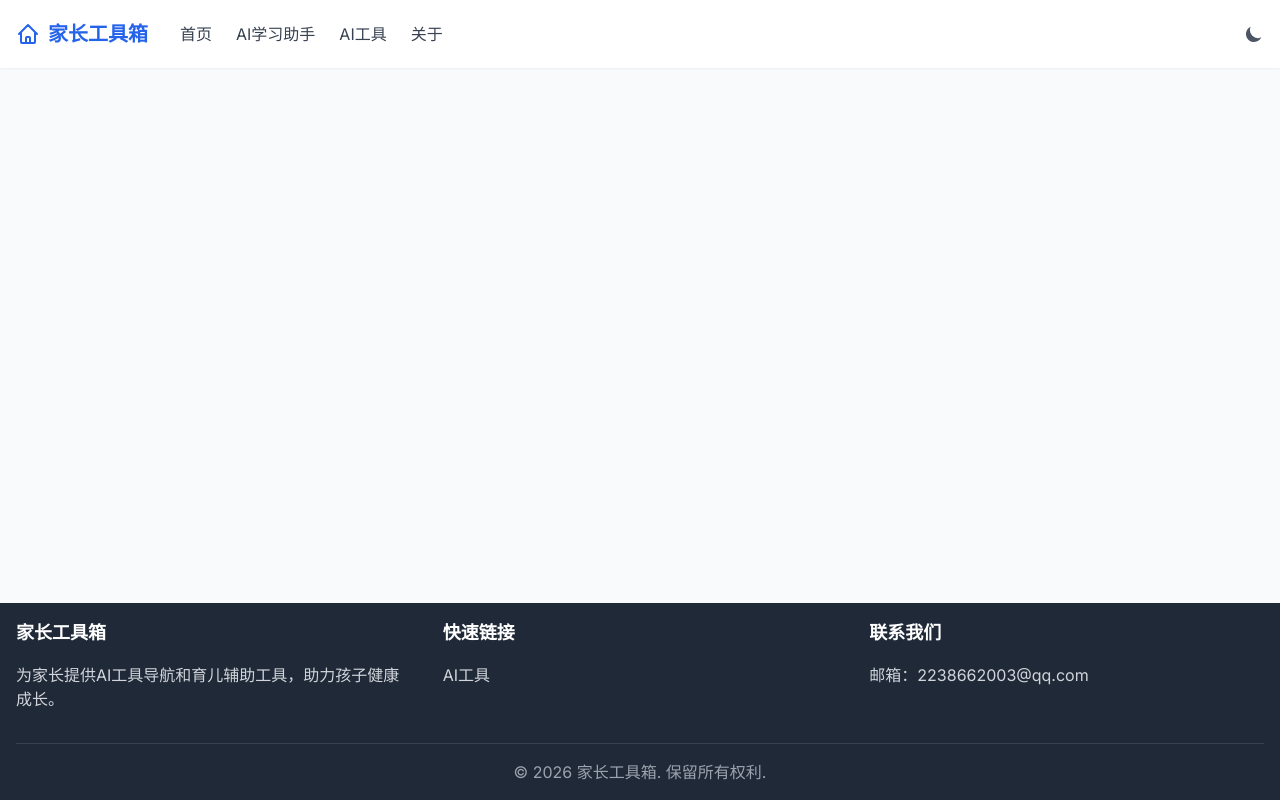
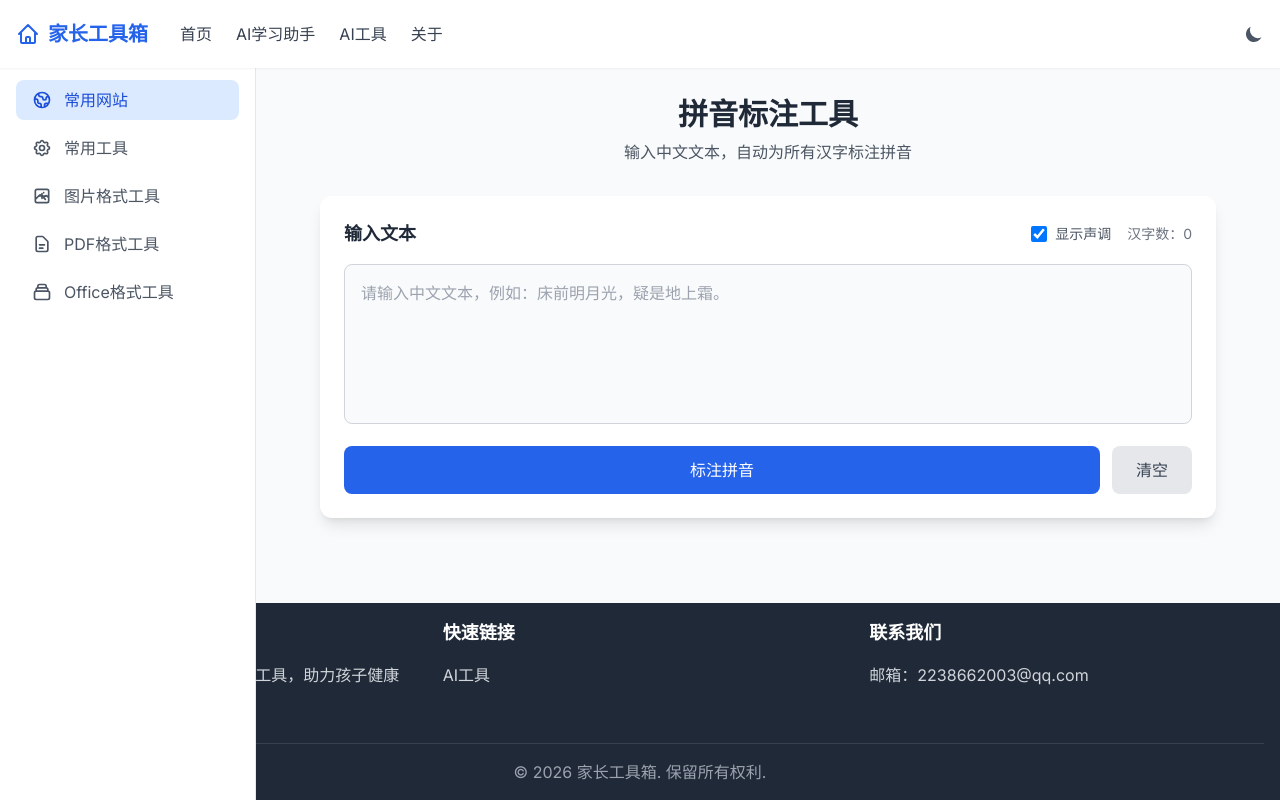
Before and after one commit to DazhiFe/parent-toolkit, a Vue app: page /pinyin-annotation in a window 1280 px wide. Built offline with nearby package versions, Linux system fonts and the light colour scheme.

Commit message:
feat: 添加拼音标注工具到语文模块

```diff
--- a/src/router/index.js
+++ b/src/router/index.js
@@ -49,6 +49,11 @@ const router = createRouter({
       component: () => import('../views/AncientPoetryView.vue')
     },
     {
+      path: '/pinyin-annotation',
+      name: 'pinyin-annotation',
+      component: () => import('../views/PinyinAnnotationView.vue')
+    },
+    {
       path: '/image-to-pdf',
       name: 'image-to-pdf',
       component: () => import('../views/ImageToPdfView.vue')
--- /dev/null
+++ b/src/views/PinyinAnnotationView.vue
@@ -0,0 +1,223 @@
+<script setup>
+import { ref, computed } from 'vue'
+import { pinyin } from 'pinyin-pro'
+import SideNav from '../components/SideNav.vue'
+
+const inputText = ref('')
+const showTone = ref(true)
+const showResult = ref(false)
+
+const resultHtml = computed(() => {
+  if (!inputText.value.trim()) return ''
+
+  const chars = inputText.value.split('')
+  let html = ''
+
+  chars.forEach(char => {
+    if (/[\u4e00-\u9fa5]/.test(char)) {
+      const py = pinyin(char, { toneType: showTone.value ? 'symbol' : 'num' })
+      html += `<span class="pinyin-char"><span class="pinyin-text">${py}</span><span class="hanzi">${char}</span></span>`
+    } else if (/\s/.test(char)) {
+      html += `<span class="space-char">&nbsp;</span>`
+    } else {
+      html += `<span class="other-char"><span class="pinyin-text">&nbsp;</span><span class="hanzi">${char}</span></span>`
+    }
+  })
+
+  return html
+})
+
+const charCount = computed(() => {
+  const chineseChars = inputText.value.match(/[\u4e00-\u9fa5]/g)
+  return chineseChars ? chineseChars.length : 0
+})
+
+const annotate = () => {
+  if (!inputText.value.trim()) {
+    alert('请输入中文内容')
+    return
+  }
+  showResult.value = true
+}
+
+const clearAll = () => {
+  inputText.value = ''
+  showResult.value = false
+}
+
+const copyResult = async () => {
+  if (!resultHtml.value) return
+
+  try {
+    const tempDiv = document.createElement('div')
+    tempDiv.innerHTML = resultHtml.value
+    tempDiv.style.cssText = 'position: absolute; left: -9999px;'
+    document.body.appendChild(tempDiv)
+
+    const text = tempDiv.innerText || inputText.value
+    await navigator.clipboard.writeText(text)
+
+    document.body.removeChild(tempDiv)
+    alert('已复制到剪贴板')
+  } catch (err) {
+    alert('复制失败，请手动复制')
+  }
+}
+
+const copyWithPinyin = async () => {
+  if (!resultHtml.value) return
+
+  try {
+    const tempDiv = document.createElement('div')
+    tempDiv.innerHTML = resultHtml.value
+    document.body.appendChild(tempDiv)
+
+    let textWithPinyin = ''
+    const spans = tempDiv.querySelectorAll('.pinyin-char, .other-char')
+    spans.forEach(span => {
+      const pinyinText = span.querySelector('.pinyin-text')
+      const hanzi = span.querySelector('.hanzi')
+      if (pinyinText && hanzi) {
+        const py = pinyinText.textContent.trim()
+        const hz = hanzi.textContent
+        if (py && py !== '\u00A0') {
+          textWithPinyin += `${py}${hz} `
+        } else {
+          textWithPinyin += hz
+        }
+      }
+    })
+
+    document.body.removeChild(tempDiv)
+    await navigator.clipboard.writeText(textWithPinyin.trim())
+    alert('已复制拼音+汉字到剪贴板')
+  } catch (err) {
+    alert('复制失败，请手动复制')
+  }
+}
+</script>
+
+<template>
+  <div class="flex">
+    <SideNav />
+
+    <div class="flex-1 lg:ml-64 px-4 py-8">
+      <div class="max-w-4xl mx-auto">
+        <div class="text-center mb-8">
+          <h1 class="text-3xl font-bold text-gray-800 dark:text-white mb-2">拼音标注工具</h1>
+          <p class="text-gray-600 dark:text-gray-400">输入中文文本，自动为所有汉字标注拼音</p>
+        </div>
+
+        <div class="bg-white dark:bg-gray-800 rounded-xl shadow-lg p-6 mb-6">
+          <div class="flex items-center justify-between mb-4">
+            <h2 class="text-lg font-semibold text-gray-800 dark:text-white">输入文本</h2>
+            <div class="flex items-center gap-4">
+              <label class="flex items-center gap-2 cursor-pointer">
+                <input type="checkbox" v-model="showTone" class="w-4 h-4 text-primary-600 rounded">
+                <span class="text-sm text-gray-600 dark:text-gray-400">显示声调</span>
+              </label>
+              <span class="text-sm text-gray-500 dark:text-gray-400">
+                汉字数：{{ charCount }}
+              </span>
+            </div>
+          </div>
+
+          <textarea
+            v-model="inputText"
+            class="w-full h-40 p-4 border border-gray-300 dark:border-gray-600 rounded-lg bg-gray-50 dark:bg-gray-700 text-gray-800 dark:text-white resize-none focus:ring-2 focus:ring-primary-500 focus:border-transparent"
+            placeholder="请输入中文文本，例如：床前明月光，疑是地上霜。"
+          ></textarea>
+
+          <div class="flex gap-3 mt-4">
+            <button
+              @click="annotate"
+              class="flex-1 py-3 bg-primary-600 hover:bg-primary-700 text-white font-medium rounded-lg transition-colors"
+            >
+              标注拼音
+            </button>
+            <button
+              @click="clearAll"
+              class="px-6 py-3 bg-gray-200 dark:bg-gray-700 hover:bg-gray-300 dark:hover:bg-gray-600 text-gray-700 dark:text-gray-300 font-medium rounded-lg transition-colors"
+            >
+              清空
+            </button>
+          </div>
+        </div>
+
+        <div v-if="showResult && resultHtml" class="bg-white dark:bg-gray-800 rounded-xl shadow-lg p-6">
+          <div class="flex items-center justify-between mb-4">
+            <h2 class="text-lg font-semibold text-gray-800 dark:text-white">标注结果</h2>
+            <div class="flex gap-2">
+              <button
+                @click="copyResult"
+                class="px-4 py-2 text-sm bg-gray-100 dark:bg-gray-700 hover:bg-gray-200 dark:hover:bg-gray-600 text-gray-700 dark:text-gray-300 rounded-lg transition-colors"
+              >
+                复制汉字
+              </button>
+              <button
+                @click="copyWithPinyin"
+                class="px-4 py-2 text-sm bg-primary-100 dark:bg-primary-900/30 hover:bg-primary-200 dark:hover:bg-primary-900/50 text-primary-700 dark:text-primary-300 rounded-lg transition-colors"
+              >
+                复制拼音+汉字
+              </button>
+            </div>
+          </div>
+
+          <div class="p-6 bg-gray-50 dark:bg-gray-700 rounded-lg overflow-x-auto">
+            <div class="result-content" v-html="resultHtml"></div>
+          </div>
+
+          <div class="mt-4 p-4 bg-blue-50 dark:bg-blue-900/20 rounded-lg">
+            <h3 class="text-sm font-medium text-blue-800 dark:text-blue-300 mb-2">使用说明</h3>
+            <ul class="text-sm text-blue-700 dark:text-blue-400 space-y-1">
+              <li>• 拼音标注符合现代汉语拼音规范，包含正确的声调标识</li>
+              <li>• 支持长文本处理，可输入段落或多篇文本</li>
+              <li>• 点击"复制汉字"可复制原文，点击"复制拼音+汉字"可复制带拼音的格式</li>
+            </ul>
+          </div>
+        </div>
+      </div>
+    </div>
+  </div>
+</template>
+
+<style scoped>
+.result-content {
+  line-height: 2.5;
+  font-size: 18px;
+}
+
+.result-content :deep(.pinyin-char),
+.result-content :deep(.other-char) {
+  display: inline-flex;
+  flex-direction: column;
+  align-items: center;
+  margin: 0 2px;
+}
+
+.result-content :deep(.pinyin-text) {
+  font-size: 12px;
+  color: #666;
+  line-height: 1;
+  height: 14px;
+}
+
+.result-content :deep(.hanzi) {
+  font-size: 20px;
+  color: #333;
+  line-height: 1.2;
+}
+
+.dark .result-content :deep(.pinyin-text) {
+  color: #aaa;
+}
+
+.dark .result-content :deep(.hanzi) {
+  color: #eee;
+}
+
+.result-content :deep(.space-char) {
+  display: inline-block;
+  width: 8px;
+}
+</style>
--- a/src/views/StudyAssistantView.vue
+++ b/src/views/StudyAssistantView.vue
@@ -10,6 +10,14 @@ const chineseTools = [
     url: '/ancient-poetry',
     color: 'red',
     icon: 'poetry'
+  },
+  {
+    id: 2,
+    name: '拼音标注工具',
+    description: '输入中文文本，自动为所有汉字标注拼音',
+    url: '/pinyin-annotation',
+    color: 'orange',
+    icon: 'pinyin'
   }
 ]
 
@@ -61,6 +69,9 @@ const getIcon = (iconName) => {
     </svg>`,
     word: `<svg xmlns="http://www.w3.org/2000/svg" class="h-12 w-12" fill="none" viewBox="0 0 24 24" stroke="currentColor">
       <path stroke-linecap="round" stroke-linejoin="round" stroke-width="2" d="M7 8h10M7 12h4m1 8l-4-4H5a2 2 0 01-2-2V6a2 2 0 012-2h14a2 2 0 012 2v8a2 2 0 01-2 2h-3l-4 4z" />
+    </svg>`,
+    pinyin: `<svg xmlns="http://www.w3.org/2000/svg" class="h-12 w-12" fill="none" viewBox="0 0 24 24" stroke="currentColor">
+      <path stroke-linecap="round" stroke-linejoin="round" stroke-width="2" d="M3 5h12M9 3v2m1.048 9.5A18.022 18.022 0 016.412 9m6.088 9h7M11 21l5-10 5 10M12.751 5C11.783 10.77 8.07 15.61 3 18.129" />
     </svg>`
   }
   return icons[iconName] || icons.poetry
@@ -72,7 +83,8 @@ const getColorClass = (color) => {
     cyan: { bg: 'bg-cyan-50 dark:bg-cyan-900/20', text: 'text-cyan-600 dark:text-cyan-400' },
     blue: { bg: 'bg-blue-50 dark:bg-blue-900/20', text: 'text-blue-600 dark:text-blue-400' },
     indigo: { bg: 'bg-indigo-50 dark:bg-indigo-900/20', text: 'text-indigo-600 dark:text-indigo-400' },
-    green: { bg: 'bg-green-50 dark:bg-green-900/20', text: 'text-green-600 dark:text-green-400' }
+    green: { bg: 'bg-green-50 dark:bg-green-900/20', text: 'text-green-600 dark:text-green-400' },
+    orange: { bg: 'bg-orange-50 dark:bg-orange-900/20', text: 'text-orange-600 dark:text-orange-400' }
   }
   return colors[color] || colors.blue
 }
```
